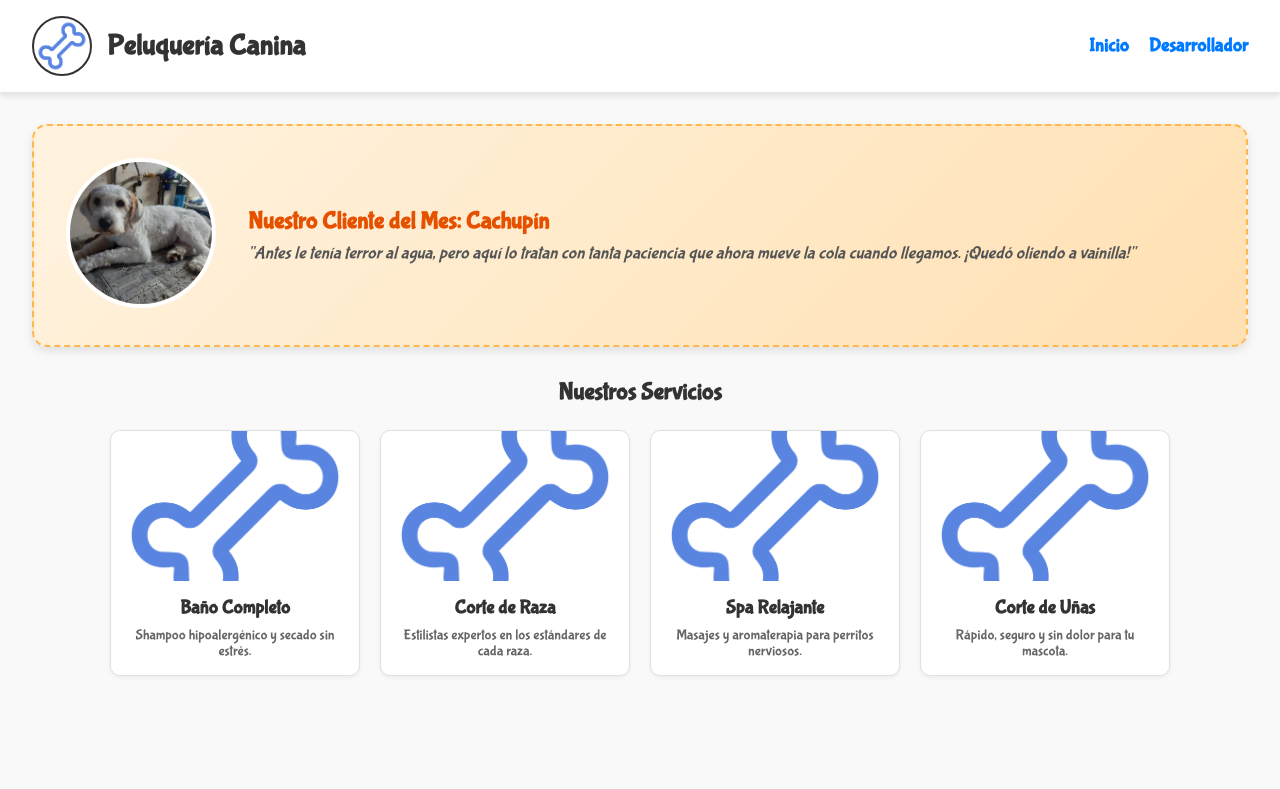
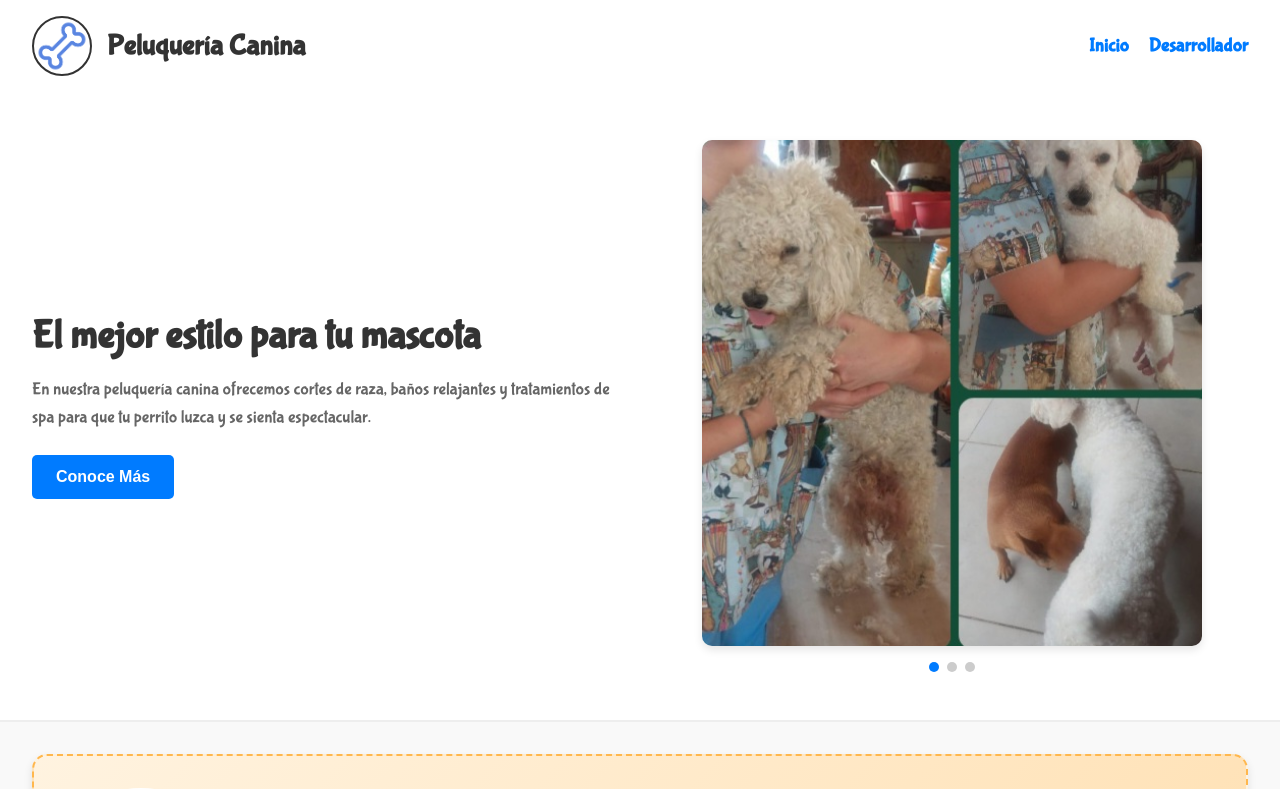
Before and after one commit to sebastianramirezmunoz99/eva1appweb, a React (Vite) app: page / in a window 1280 px wide. Shown: the top 789 px of the page. Built offline with nearby package versions, Linux system fonts and the light colour scheme.

Commit message:
implementacion del layout como el prototipo + el footer

```diff
--- a/src/App.jsx
+++ b/src/App.jsx
@@ -3,18 +3,20 @@ import Header from './components/Header';
 import Home from './components/Home';
 import Developer from './components/Developer';
 import NotFound from './components/NotFound';
+import Footer from './components/Footer';
 
 function App() {
   return (
     <BrowserRouter>
       <Header />
-      <main>
+      <main style={{ minHeight: '80vh' }}>
         <Routes>
           <Route path="/" element={<Home />} />
           <Route path="/developer" element={<Developer />} />
           <Route path="*" element={<NotFound />} />
         </Routes>
       </main>
+      <Footer />
     </BrowserRouter>
   );
 }
--- /dev/null
+++ b/src/components/Footer.jsx
@@ -0,0 +1,11 @@
+import styles from './Footer.module.css';
+
+const Footer = () => {
+  return (
+    <footer className={styles.footer}>
+      <p>© 2026 Peluquería Canina. Todos los derechos reservados.</p>
+    </footer>
+  );
+};
+
+export default Footer;
--- /dev/null
+++ b/src/components/Footer.module.css
@@ -0,0 +1,8 @@
+.footer {
+  text-align: center;
+  padding: 2rem;
+  background-color: #f1f1f1;
+  border-top: 1px solid #ddd;
+  margin-top: 3rem;
+  color: #666;
+}
--- /dev/null
+++ b/src/components/Hero.jsx
@@ -0,0 +1,28 @@
+import styles from './Hero.module.css';
+import perrito2varios from '../assets/perrito2varios.jpeg';
+
+const Hero = () => {
+  return (
+    <section className={styles.heroContainer}>
+      <div className={styles.textSection}>
+        <h1 className={styles.title}>El mejor estilo para tu mascota</h1>
+        <p className={styles.description}>
+          En nuestra peluquería canina ofrecemos cortes de raza, baños relajantes y tratamientos de spa para que tu perrito luzca y se sienta espectacular.
+        </p>
+        <button className={styles.button}>Conoce Más</button>
+      </div>
+
+      <div className={styles.imageSection}>
+        <img src={perrito2varios} alt="Peluquería Canina" className={styles.heroImage} />
+        {/* Simulamos los puntitos debajo de la imagen que tiene el prototipo */}
+        <div style={{ display: 'flex', gap: '8px', marginTop: '1rem' }}>
+          <span style={{ height: '10px', width: '10px', backgroundColor: '#007bff', borderRadius: '50%' }}></span>
+          <span style={{ height: '10px', width: '10px', backgroundColor: '#ccc', borderRadius: '50%' }}></span>
+          <span style={{ height: '10px', width: '10px', backgroundColor: '#ccc', borderRadius: '50%' }}></span>
+        </div>
+      </div>
+    </section>
+  );
+};
+
+export default Hero;
--- /dev/null
+++ b/src/components/Hero.module.css
@@ -0,0 +1,67 @@
+/* Hero.module.css */
+.heroContainer {
+  display: flex;
+  align-items: center;
+  justify-content: space-between;
+  gap: 2rem;
+  padding: 3rem 2rem;
+  background-color: #ffffff;
+  margin-bottom: 2rem;
+  border-bottom: 2px solid #eeeeee;
+}
+
+.textSection {
+  flex: 1;
+}
+
+.title {
+  font-size: 2.5rem;
+  color: #333;
+  margin-bottom: 1rem;
+}
+
+.description {
+  font-size: 1.1rem;
+  color: #666;
+  margin-bottom: 1.5rem;
+  line-height: 1.6;
+}
+
+.button {
+  background-color: #007bff;
+  color: white;
+  padding: 0.8rem 1.5rem;
+  border: none;
+  border-radius: 5px;
+  font-size: 1rem;
+  font-weight: bold;
+  cursor: pointer;
+  transition: background-color 0.3s ease;
+}
+
+.button:hover {
+  background-color: #0056b3;
+}
+
+.imageSection {
+  flex: 1;
+  display: flex;
+  flex-direction: column;
+  align-items: center;
+}
+
+.heroImage {
+  width: 100%;
+  max-width: 500px;
+  height: auto;
+  border-radius: 10px;
+  box-shadow: 0 4px 8px rgba(0,0,0,0.1);
+}
+
+/* responsividad para moviles*/
+@media (max-width: 768px) {
+  .heroContainer {
+    flex-direction: column;
+    text-align: center;
+  }
+}
--- a/src/components/Home.jsx
+++ b/src/components/Home.jsx
@@ -1,30 +1,32 @@
+import Hero from './Hero';
+import PerroDelMes from './PerroDelMes';
 import Card from './Card';
-import PerroDelMes from './PerroDelMes';
 import logo from '../assets/logo.png';
 import perrito2despues from '../assets/perrito2despues.jpeg'
 
 const Home = () => {
   const serviciosDummy = [
-    { id: 1, titulo: "Baño Completo", descripcion: "Shampoo hipoalergénico y secado sin estrés.", imagen: logo },
-    { id: 2, titulo: "Corte de Raza", descripcion: "Estilistas expertos en los estándares de cada raza.", imagen: logo },
-    { id: 3, titulo: "Spa Relajante", descripcion: "Masajes y aromaterapia para perritos nerviosos.", imagen: logo },
-    { id: 4, titulo: "Corte de Uñas", descripcion: "Rápido, seguro y sin dolor para tu mascota.", imagen: logo }
+    { id: 1, titulo: "Baño Completo", descripcion: "Shampoo hipoalergénico.", imagen: logo },
+    { id: 2, titulo: "Corte de Raza", descripcion: "Estilistas expertos.", imagen: logo },
+    { id: 3, titulo: "Spa Relajante", descripcion: "Masajes y aromaterapia.", imagen: logo }
   ];
 
   return (
-    <div style={{ padding: '2rem' }}>
+    <div>
+      {/* 1. Sección Hero (Banner principal) */}
+      <Hero />
 
-      {/* Componente que recibe datos mediante props */}
+      <div style={{ padding: '0 2rem' }}>
+        {/* 2. El valor agregado */}
         <PerroDelMes
           nombre="Cachupín"
-        resena="Antes le tenía terror al agua, pero aquí lo tratan con tanta paciencia que ahora mueve la cola cuando llegamos. ¡Quedó oliendo a vainilla!"
+          resena="¡Quedó oliendo a vainilla y muy feliz!"
           imagen={perrito2despues}
         />
 
+        {/* 3. Las Cards de servicios en formato Flex */}
         <h2 style={{ textAlign: 'center', marginBottom: '1.5rem', color: '#333' }}>Nuestros Servicios</h2>
-
-      {/* Contenedor Flex para las Cards */}
-      <div style={{ display: 'flex', gap: '20px', flexWrap: 'wrap', justifyContent: 'center' }}>
+        <div style={{ display: 'flex', gap: '20px', flexWrap: 'wrap', justifyContent: 'center', marginBottom: '2rem' }}>
           {serviciosDummy.map((servicio) => (
             <Card
               key={servicio.id}
@@ -34,7 +36,7 @@ const Home = () => {
             />
           ))}
         </div>
-
+      </div>
     </div>
   );
 };
```
Lines whose indentation alone changed are shown as unchanged.
